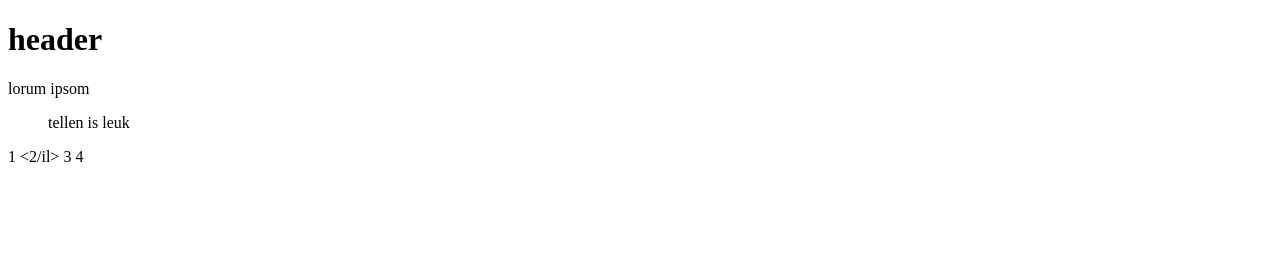
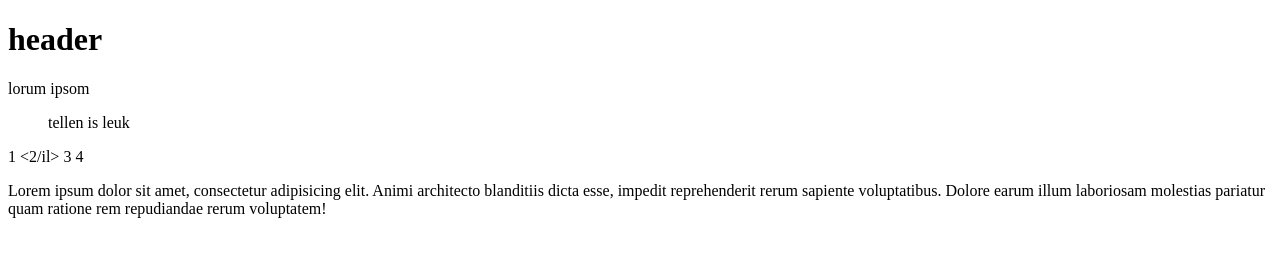
Before and after one commit to arjanvr1990/git-oefening-project, a plain HTML site: page index.html in a window 1280 px wide. Drawn offline with Linux system fonts and the light colour scheme.

Commit message:
lorum ipsum text toegevoegd

```diff
--- a/index.html
+++ b/index.html
@@ -15,7 +15,8 @@
         <il><2/il>
         <il>3</il>
         <il>4</il>
+        </p>
 
-        </p>
+            <p>Lorem ipsum dolor sit amet, consectetur adipisicing elit. Animi architecto blanditiis dicta esse, impedit reprehenderit rerum sapiente voluptatibus. Dolore earum illum laboriosam molestias pariatur quam ratione rem repudiandae rerum voluptatem!</p>
 </body>
     </html>
```
